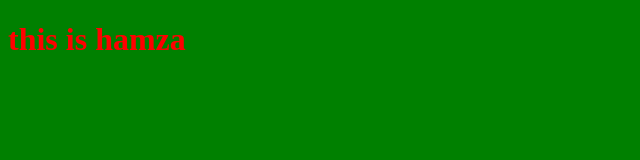
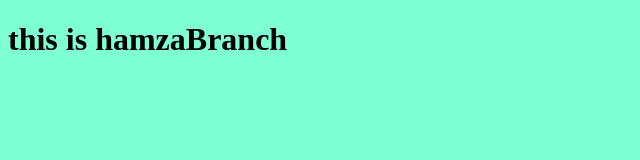
Before and after one commit to Hamza-Omran/test-1, a plain HTML site: page index.html in a window 1280 px wide. Shown: the whole page, without its empty margins (0-640 px from the left). Drawn offline with Linux system fonts and the light colour scheme.

Commit message:
change the title to black

```diff
--- a/app.js
+++ b/app.js
@@ -1 +1 @@
-alert("hello now!");
+alert("hello now number 2!");
--- a/index.html
+++ b/index.html
@@ -7,7 +7,7 @@
     <link rel="stylesheet" href="style.css">
 </head>
 <body>
-    <h1>this is hamza</h1>
+    <h1>this is hamzaBranch</h1>
     <script src="app.js"></script>
 </body>
 </html>
--- a/style.css
+++ b/style.css
@@ -1,7 +1,7 @@
 h1{
-    color: red;
+    color: black;
 }
 
 body{
-    background-color: green;
+    background-color: aquamarine;
 }
```
